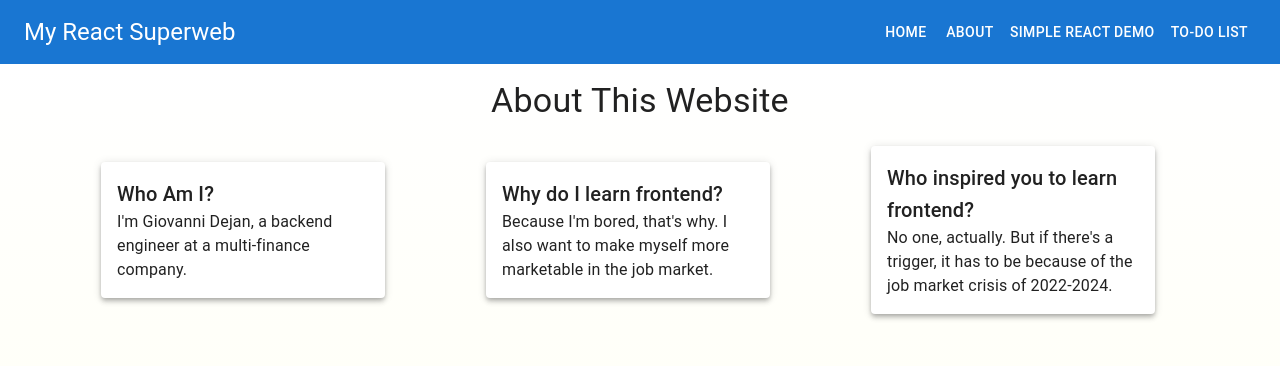
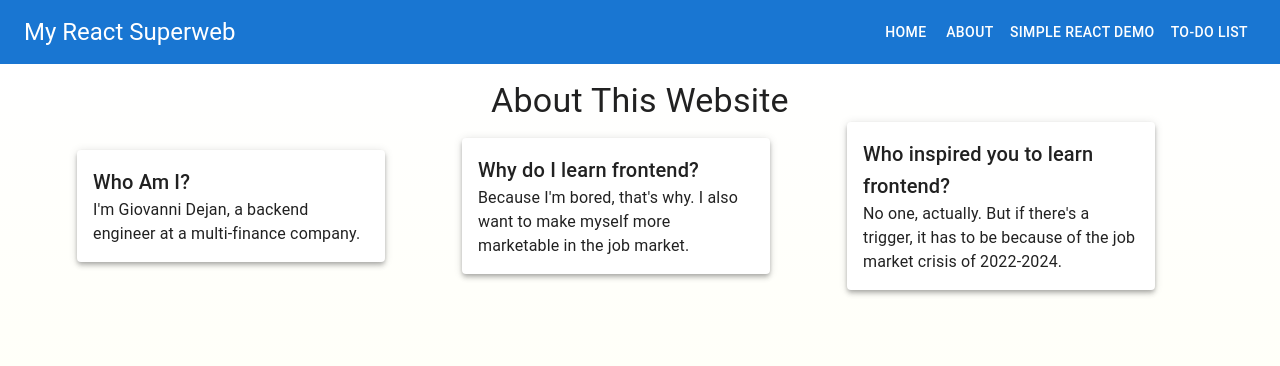
Before and after one commit to iamdejan/my-react-superweb, a React (Vite) app: page /about in a window 1280 px wide. Shown: the top 366 px of the page. Built offline with nearby package versions, Linux system fonts and the light colour scheme.

Commit message:
use Stack for Counter page

```diff
--- a/src/pages/About.tsx
+++ b/src/pages/About.tsx
@@ -38,7 +38,7 @@ export default function About(): JSX.Element {
       </Typography>
       <Grid container maxWidth="100%" rowSpacing={{xs: 1, sm: 2, md: 3}} columnSpacing={{xs: 1, sm: 2, md: 3}} alignItems="center" justifyContent="space-evenly">
         {paperList.map(item => (
-          <Grid key={item.title} item sm={3}>
+          <Grid key={item.title} sm={3}>
             <Paper elevation={4}>
               <Box p={2}>
                 <Typography variant="h6">{item.title}</Typography>
--- a/src/pages/Counter.tsx
+++ b/src/pages/Counter.tsx
@@ -1,5 +1,5 @@
 import { JSX } from "react";
-import { Button, Container, Grid, Typography } from "@mui/material";
+import { Button, Container, Stack, Typography } from "@mui/material";
 import { useEffect, useRef, useState } from "react";
 
 export default function Counter(): JSX.Element {
@@ -37,18 +37,14 @@ export default function Counter(): JSX.Element {
       padding:"0",
     }}>
       <Typography variant="h4" align="center" paddingBottom={3} paddingTop={2}>Counter Page</Typography>
-      <Grid container maxWidth="100%" spacing={0} direction="column" alignItems="center">
-        <Grid item marginBottom={2}>
+      <Stack gap={2} alignItems="center">
         <Button variant="contained" onClick={onClick}>
           count is {count}
         </Button>
-        </Grid>
-        <Grid item>
         <Button variant="outlined" onClick={() => setCount(1)}>
           Reset
         </Button>
-        </Grid>
-      </Grid>
+      </Stack>
     </Container>
   );
 }
```
Lines whose indentation alone changed are shown as unchanged.
